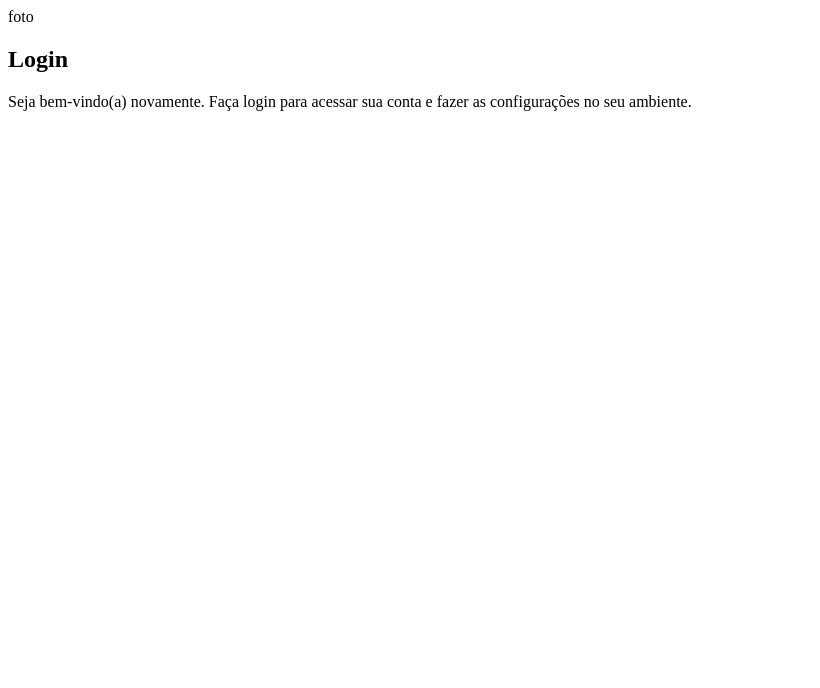
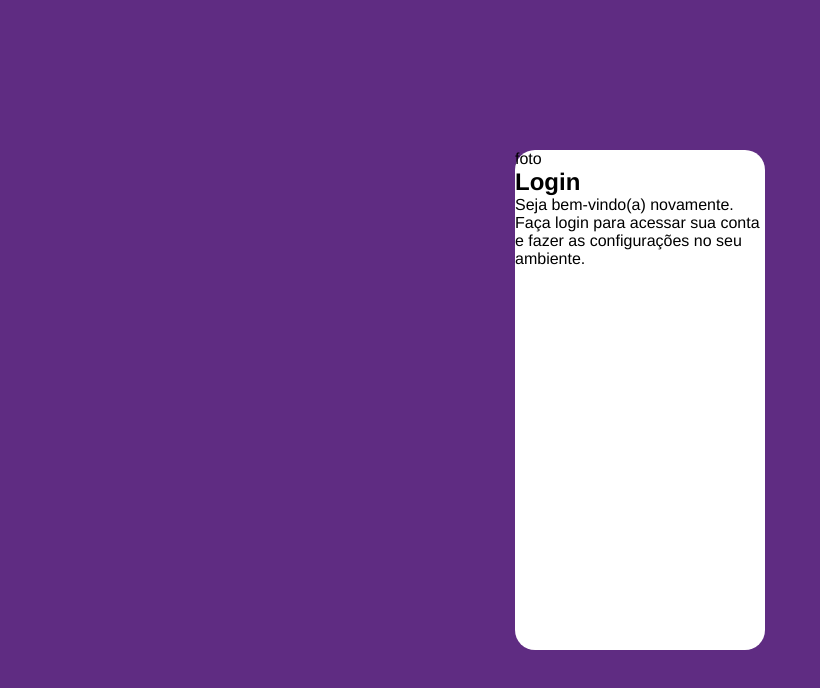
Before and after one commit to Raphael-Machado-Silva/projeto-login, a plain HTML site: page index.html in a window 1280 px wide. Shown: the whole page, without its empty margins (0-820 px from the left). Drawn offline with Linux system fonts and the light colour scheme.

Commit message:
Update style.css

```diff
--- a/estilos/style.css
+++ b/estilos/style.css
@@ -4,3 +4,33 @@
 --------------------
 -Verde: #49a09d
 -Lilás: #5f2c82
+*/
+
+*{
+    padding: 0px;
+    margin: 0px;
+    font-family: 'Franklin Gothic Medium', 'Arial Narrow', Arial, sans-serif ;
+    box-sizing: border-box; /*Para a borda faça parte da conta de largura da tela */
+}
+
+body, html{
+    background-color: #5f2c82;
+    height: 100vh;
+    width: 100vw;
+}
+
+main{
+    height: 100vh;
+    width: 100vw;
+    position: relative;
+}
+
+section#login{
+    position: absolute;
+    top: 50%; left: 50%;
+    transform: translate(-50%, -50%);
+    background-color: white;
+    width: 250px;
+    height: 500px;
+    border-radius: 20px;
+}
```
